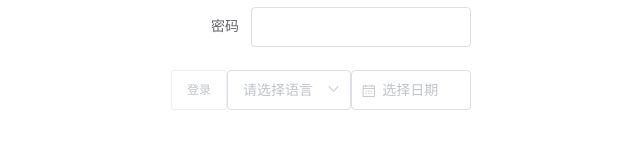
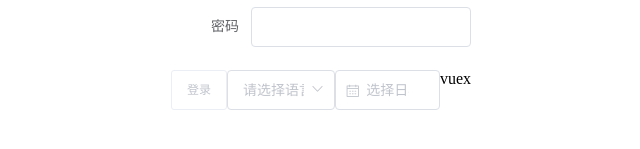
Before and after one commit to boring-exp/learn-vue-router, a Vue app: page /#/ in a window 1280 px wide. Shown: the part 309-458 px from the top of the page, without its empty margins (637-1277 px from the left). Built offline with nearby package versions, Linux system fonts and the light colour scheme.

Commit message:
feat: 简易的状态管理store模式

```diff
--- a/src/components/navbar/DefaultTab.vue
+++ b/src/components/navbar/DefaultTab.vue
@@ -2,7 +2,7 @@
     <div class="default" ref="default" @scroll="setButton($event, '哈哈哈')">
         <div ref="top">
             <main-title>
-                今日天气信息
+                今日天气信息{{ globalData.getter('token') }}
                 <template v-slot:sub>
                     野心和实力是对等的，在没有实力的时候谈野心，前方等待你的只会是万劫不复。
                 </template>
@@ -27,6 +27,7 @@
 <script>
 import MainTitle from './MainTitle.vue'
 import MainBody from './MainBody.vue'
+import { state } from '@/store/index'
 export default {
     name: 'DefaultTab',
     components: {
@@ -36,10 +37,12 @@ export default {
     data: function () {
         return {
             needTopBtn: false,
-            msg: '这是绑定在slot当中的父组件的变量'
+            msg: '这是绑定在slot当中的父组件的变量',
+            globalData: state,
         }
     },
     mounted() {
+        console.log(this.globalData)
         // 原生的事件绑定
         // this.$refs.default.addEventListener('scroll', this.setButton)
         // this.$refs.default.onscroll = this.setButton
--- /dev/null
+++ b/src/store/index.js
@@ -0,0 +1,22 @@
+const storeS = Symbol('store')
+
+const state = {
+
+    store: {
+      token: '直接对象赋值'
+    },
+
+    commit(key, value, compName) {
+        console.log(compName, key, value) // 标准输出， 输出到文件中
+        // 使用symbol修改变量是，vue2中的响应式丢失了
+        this.store[key] = value
+    },
+
+    getter(key) {
+        return this.store[key]
+    }
+}
+// 方案1
+// 不让用户修改token，提供方法让用户使用
+// 在方法中记录修改的日志
+export { state };
--- a/src/views/HomeView.vue
+++ b/src/views/HomeView.vue
@@ -30,6 +30,8 @@
             </el-select>
             <el-date-picker v-model="date" type="date" placeholder="选择日期">
             </el-date-picker>
+            <!-- <el-input v-model="globalData.token"></el-input> -->
+            {{ globalData.getter('token') }}
           </div>
         </div>
       </div>
@@ -39,6 +41,8 @@
 
 <script>
 import { getToken } from '@/utils/store'
+import { state } from '@/store/index'
+
 export default {
   // 预定义属性
   name: 'HomeView',
@@ -57,8 +61,13 @@ export default {
         { label: '中文站', value: 'zh' },
         { label: '英文站', value: 'en' }
       ],
-      selectedLang: ''
+      selectedLang: '',
+      globalData: state
     }
+  },
+  mounted() {
+    console.log(this.globalData)
+    setTimeout(() => this.globalData.commit('token', 'vuex', 'HomeView'), 4000)
   },
   destroyed() {
     console.log('销毁了')
```
